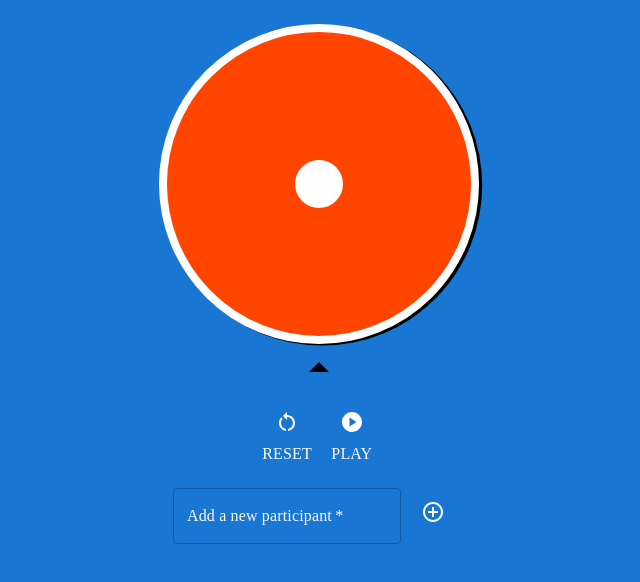
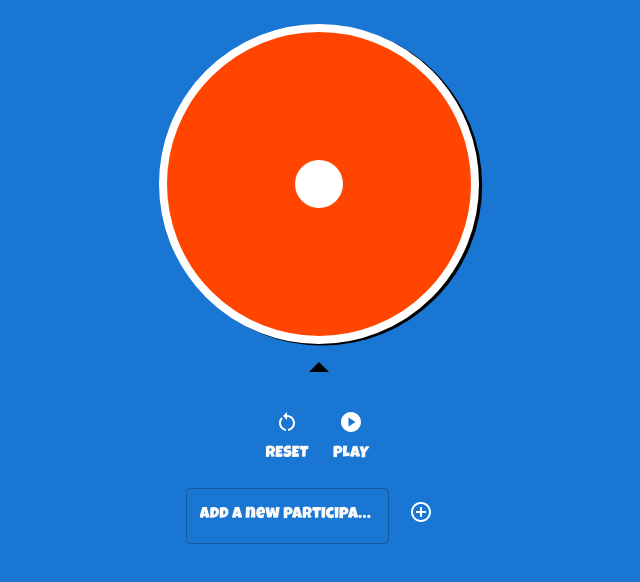
Before and after one commit to AlexandreDu/wheel, a React (Create React App) app: page / in a window 1280 px wide. Shown: the top 582 px of the page, without its empty margins (321-961 px from the left). Built offline with nearby package versions, Linux system fonts and the light colour scheme.

Commit message:
new font and fix

```diff
--- a/public/index.html
+++ b/public/index.html
@@ -14,6 +14,11 @@
     <link rel="preconnect" href="https://fonts.googleapis.com">
     <link rel="preconnect" href="https://fonts.gstatic.com" crossorigin>
     <link href="https://fonts.googleapis.com/css2?family=Bangers&display=swap" rel="stylesheet">
+
+    <link rel="preconnect" href="https://fonts.googleapis.com">
+    <link rel="preconnect" href="https://fonts.gstatic.com" crossorigin>
+    <link href="https://fonts.googleapis.com/css2?family=Luckiest+Guy&display=swap" rel="stylesheet">
+
     <!--
       manifest.json provides metadata used when your web app is installed on a
       user's mobile device or desktop. See https://developers.google.com/web/fundamentals/web-app-manifest/
--- a/src/App.js
+++ b/src/App.js
@@ -77,6 +77,9 @@
 
 
   const handleRandom = () => {
+    //as double security because button are disabled when isSpinning is true
+    if(isSpinning) return
+
     setWinner(null)
     setIsSpinning(true)
     setRandom(getRandomInteger(360))
@@ -132,6 +135,12 @@
     wheelTl.current.to(wheel, {
       rotation: '+=360',
       ease:Linear.easeNone,
+      duration: 2
+    }, '>')
+
+    wheelTl.current.to(wheel, {
+      rotation: '+=360',
+      ease:Linear.easeNone,
       duration: 2.5
     }, '>')
 
@@ -139,6 +148,12 @@
       rotation: '+=360',
       ease:Linear.easeNone,
       duration: 3.5
+    }, '>')
+
+    wheelTl.current.to(wheel, {
+      rotation: '+=360',
+      ease:Linear.easeNone,
+      duration: 4.5
     }, '>')
 
     wheelTl.current.to(wheel, {
@@ -229,7 +244,15 @@
                   }
                 }}
               />
-              <IconAndButton onClick={handleSubmit(handleAdd)} icon={<AddCircleOutlineIcon sx={{color: 'white'}} />}/>
+              <IconAndButton
+                onClick={handleSubmit(handleAdd)}
+                disabled={isSpinning}
+                icon={
+                    <AddCircleOutlineIcon
+                      sx={{color: 'white'}}
+                      />}
+                />
+
             </Box>
           </Box>
         </Box>
--- a/src/components/buttons/IconAndButton/index.js
+++ b/src/components/buttons/IconAndButton/index.js
@@ -3,7 +3,6 @@
 
 // container, circle, radius
 export const IconAndButton = React.forwardRef(({onClick, disabled, icon, title}) => {
-
 
 
 
--- a/src/theme/customTheme.js
+++ b/src/theme/customTheme.js
@@ -23,7 +23,8 @@
     allVariants: {
       color: '#fafafa',
       fontFamily: [
-        'Chilanka',
+        // 'Chilanka',
+        'Luckiest Guy',
         'cursive',
       ].join(',')
     }
```
